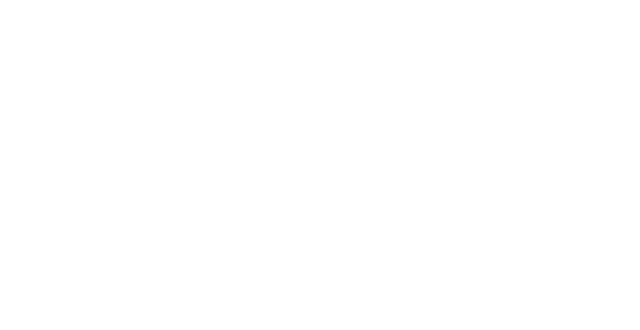
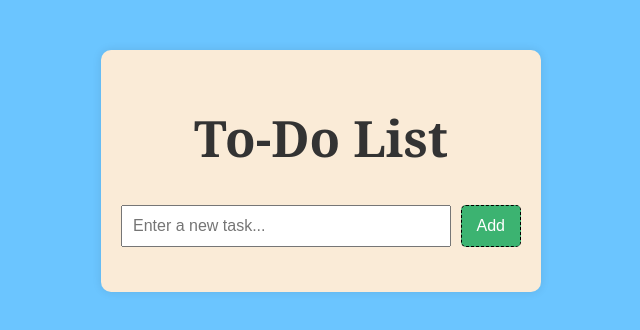
Before and after one commit to DylanNumba1/learning_js_todo_app, a plain HTML site: page index.html in a window 1280 px wide. Shown: the whole page, without its empty margins (319-959 px from the left). Drawn offline with Linux system fonts and the light colour scheme.

Commit message:
CSS color and design along with some UI elements.

```diff
--- a/index.html
+++ b/index.html
@@ -3,10 +3,22 @@
 <head>
     <meta charset="UTF-8">
     <title>DoingItWell</title>
-    <script>src = "script.js"
-    </script>
+    <link rel="stylesheet" href="style.css" />
+
 </head>
 <body>
 
+<div class="container">
+    <h1>To-Do List</h1>
+    <div class="input-section">
+        <input type="text" id="taskInput" placeholder="Enter a new task..." />
+        <button id="addTaskButton">Add</button>
+    </div>
+    <ul id="taskList"></ul>
+</div>
+
+<script>src = "script.js"
+</script>
+
 </body>
 </html>
--- a/style.css
+++ b/style.css
@@ -0,0 +1,71 @@
+body {
+    font-size: 25px;
+    margin: 0;
+    padding: 0;
+    font-family: Georgia, sans-serif;
+    background-color: #6bc5ff;
+}
+
+/* Center the container on the screen */
+.container {
+    max-width: 400px;
+    margin: 50px auto;
+    padding: 20px;
+    background: antiquewhite;
+    border-radius: 10px;
+    box-shadow: 0 0 10px rgba(0, 0, 0, 0.1);
+}
+
+/* Heading styling */
+h1 {
+    text-align: center;
+    color: #333;
+}
+
+/* Input section */
+.input-section {
+    display: flex;
+    gap: 10px;
+    margin-bottom: 20px;
+}
+
+#taskInput {
+    flex: 1;
+    padding: 10px;
+    font-size: 16px;
+}
+
+#addTaskButton {
+    padding: 10px 15px;
+    font-size: 16px;
+    background-color: #3cb371;
+    border: black dashed 1px;
+    color: white;
+    cursor: pointer;
+    border-radius: 5px;
+}
+
+#addTaskButton:hover {
+    background-color: #009900;
+}
+
+/* Task list */
+#taskList {
+    list-style: none;
+    padding: 0;
+}
+
+#taskList li {
+    background: #eee;
+    padding: 10px;
+    margin-bottom: 10px;
+    border-radius: 5px;
+    display: flex;
+    justify-content: space-between;
+    align-items: center;
+}
+
+#taskList li.completed {
+    text-decoration: line-through;
+    color: gray;
+}
```
